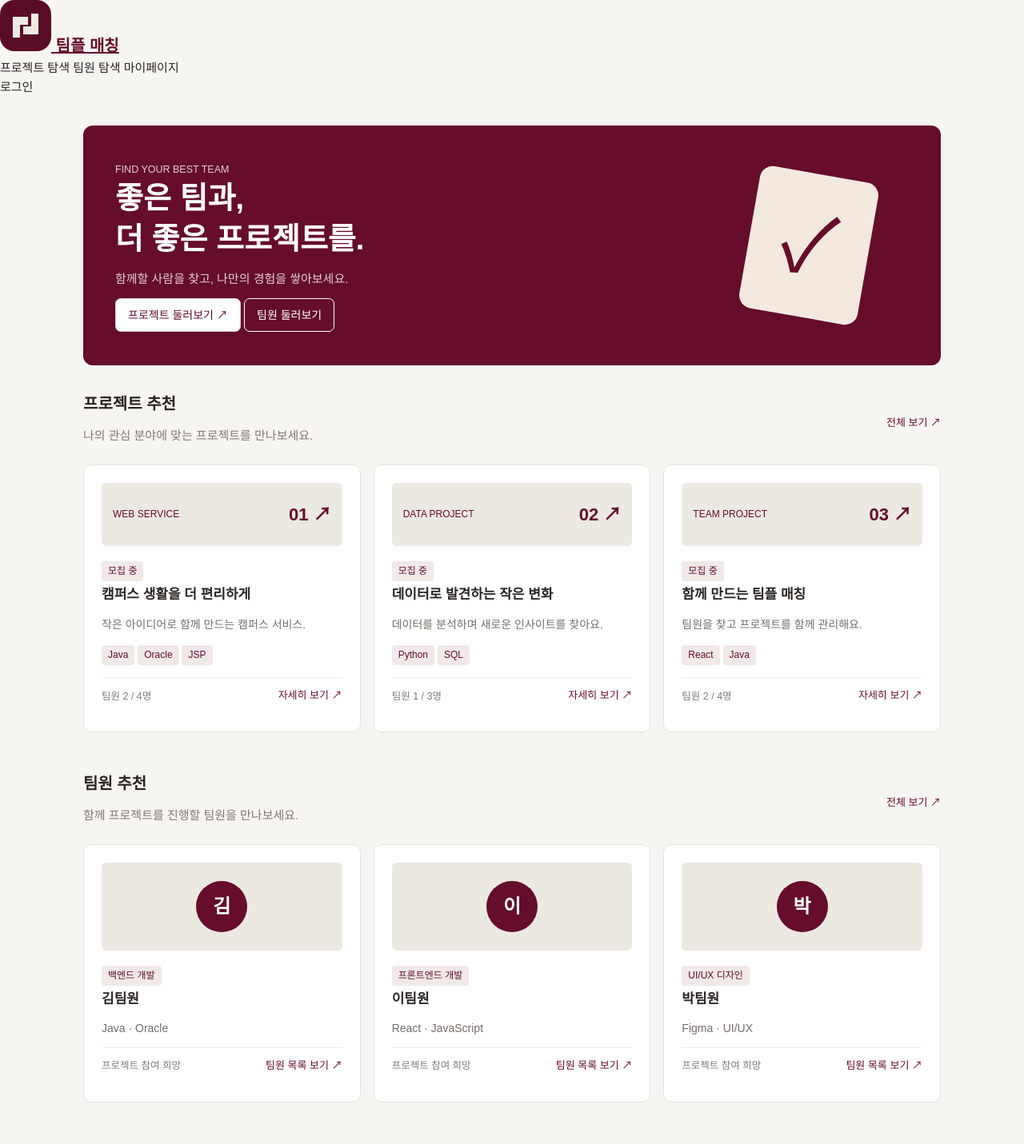
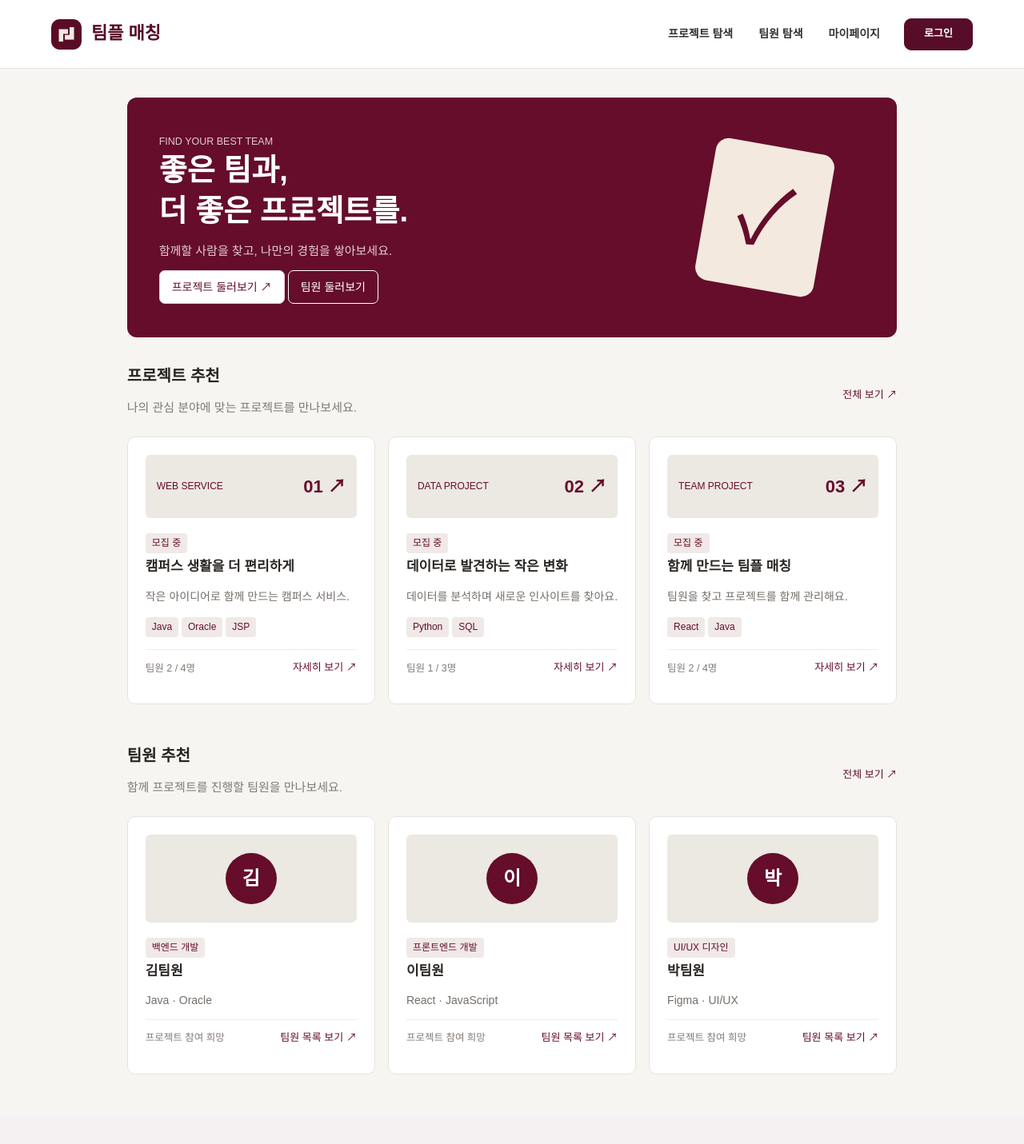
Before and after one commit to yuho9/0103DBP, a Java web app: page /pages/common/index.jsp in a window 1280 px wide. Shown: the whole page at 80% size. After the commit the page ends 1344 px from the top, so only its background shows below. Run offline with Tomcat 11, a stand-in JSP engine, Linux system fonts and the light colour scheme; some libraries are stand-ins or nearby versions.

Commit message:
Update index.jsp

```diff
--- a/src/main/webapp/pages/common/index.jsp
+++ b/src/main/webapp/pages/common/index.jsp
@@ -2,14 +2,22 @@
 <!DOCTYPE html>
 <html lang="ko">
 <head>
-	<meta charset="UTF-8"><meta name="viewport" content="width=device-width, initial-scale=1"><title>팀플 매칭</title><link rel="stylesheet" href="${pageContext.request.contextPath}/css/workspace.css">
+	<meta charset="UTF-8"><meta name="viewport" content="width=device-width, initial-scale=1">
+	<title>팀플 매칭</title>
+	<link rel="stylesheet" href="${pageContext.request.contextPath}/css/common.css">
+	<link rel="stylesheet" href="${pageContext.request.contextPath}/css/workspace.css">
 </head>
 <body>
 	<%@ include file="/pages/common/header.jsp" %>
 	<main class="home">
 		<% boolean hasProject = session.getAttribute("loginUserId") != null && request.getAttribute("homeProjectId") != null; %>
 		<% if (!hasProject) { %>
-		<section class="hero"><div><small>FIND YOUR BEST TEAM</small><h1>좋은 팀과,<br>더 좋은 프로젝트를.</h1><p>함께할 사람을 찾고, 나만의 경험을 쌓아보세요.</p><a class="btn light" href="${pageContext.request.contextPath}/pages/project/project-list.jsp">프로젝트 둘러보기 ↗</a> <a class="btn outline" href="${pageContext.request.contextPath}/pages/portfolio/member-list.jsp">팀원 둘러보기</a></div><div class="hero-art" aria-hidden="true">✓</div></section>
+		<section class="hero"><div>
+			<small>FIND YOUR BEST TEAM</small>
+			<h1>좋은 팀과,<br>더 좋은 프로젝트를.</h1>
+			<p>함께할 사람을 찾고, 나만의 경험을 쌓아보세요.</p>
+			<a class="btn light" href="${pageContext.request.contextPath}/pages/project/project-list.jsp">프로젝트 둘러보기 ↗</a>
+			<a class="btn outline" href="${pageContext.request.contextPath}/pages/portfolio/member-list.jsp">팀원 둘러보기</a></div><div class="hero-art" aria-hidden="true">✓</div></section>
 		<% } else { %>
 		<section class="panel"><div class="section-head"><h2>내 프로젝트</h2><a href="${pageContext.request.contextPath}/pages/workspace/dashboard.jsp">작업 공간 보기 ↗</a></div><h3>캠퍼스 생활을 더 편리하게</h3><p class="muted">대표 프로젝트 또는 최근 참여 프로젝트 · 화면 예시</p><div class="gantt"><div>기획 <span style="--start:0%;--length:25%"></span></div><div>진행 <span style="--start:25%;--length:50%"></span></div><div>검토 <span style="--start:75%;--length:25%"></span></div></div><div class="cards"><div><p>프로젝트 진행률</p><strong>25%</strong><progress value="25" max="100"></progress></div><div><p>팀 미션</p><strong>1 / 4</strong></div><div><p>개인 미션</p><strong>3개 남음</strong></div></div></section>
 		<% } %>
```
